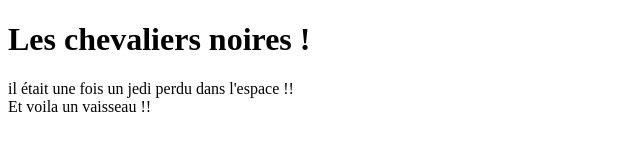
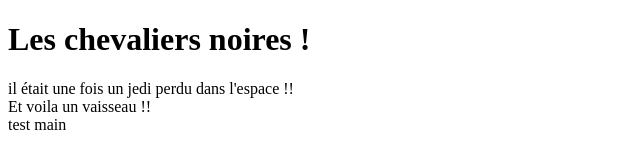
Before and after one commit to Brabah-jpg/formation-GitHub, a plain HTML site: page index.html in a window 1280 px wide. Shown: the full height of the page, 0-640 px from the left. Drawn offline with Linux system fonts and the light colour scheme.

Commit message:
commit sur main

```diff
--- a/index.html
+++ b/index.html
@@ -16,3 +16,19 @@
 </div>
 </body>
 </html>
+
+
+
+
+
+
+
+
+
+
+
+
+
+
+
+test main
```
